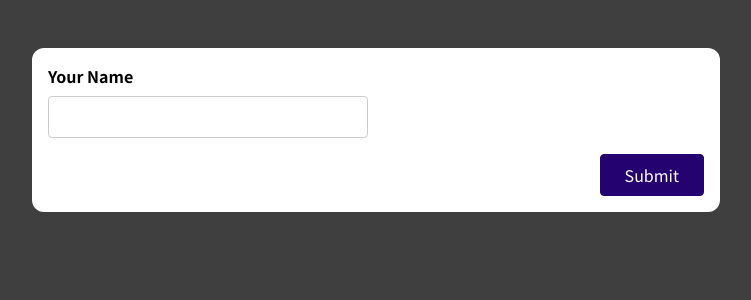
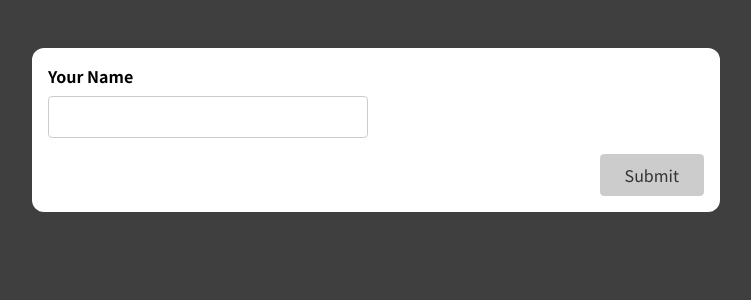
Before and after one commit to kevinsvanback/dummy-forms-and-input, a React (Create React App) app: page / in a window 1280 px wide. Shown: the top 300 px of the page, without its empty margins (264-1015 px from the left). Built offline with nearby package versions, Linux system fonts and the light colour scheme.

Commit message:
form is valid + disabled button

```diff
--- a/src/components/SimpleInput.js
+++ b/src/components/SimpleInput.js
@@ -6,6 +6,11 @@
 
   const enteredNameIsValid = enteredName.trim() !== '';
   const nameInputIsInvalid = enteredNameIsTouched && !enteredNameIsValid;
+  let formIsValid = false;
+
+  if (enteredNameIsValid) {
+    formIsValid = true;
+  }
 
   const nameInputChangeHandler = (e) => {
     setEnteredName(e.target.value);
@@ -40,7 +45,7 @@
         {nameInputErrorMessage}
       </div>
       <div className="form-actions">
-        <button>Submit</button>
+        <button disabled={!formIsValid}>Submit</button>
       </div>
     </form>
   );
--- a/src/index.css
+++ b/src/index.css
@@ -79,6 +79,15 @@
   border-color: #33059e;
 }
 
+button:disabled,
+button:disabled:hover,
+button:disabled:active {
+  background-color: #ccc;
+  color: #323232;
+  border-color: #ccc;
+  cursor: not-allowed;
+}
+
 .form-actions {
   text-align: right;
 }
```
